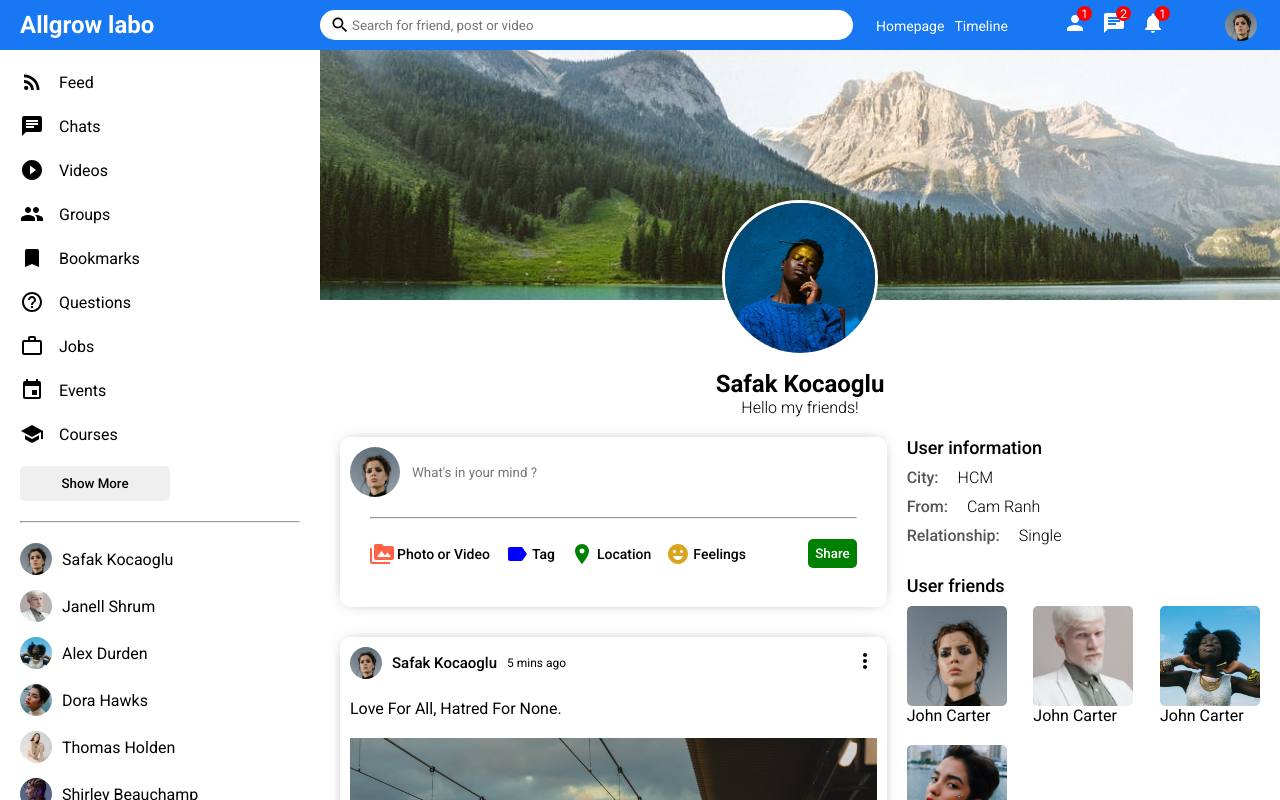
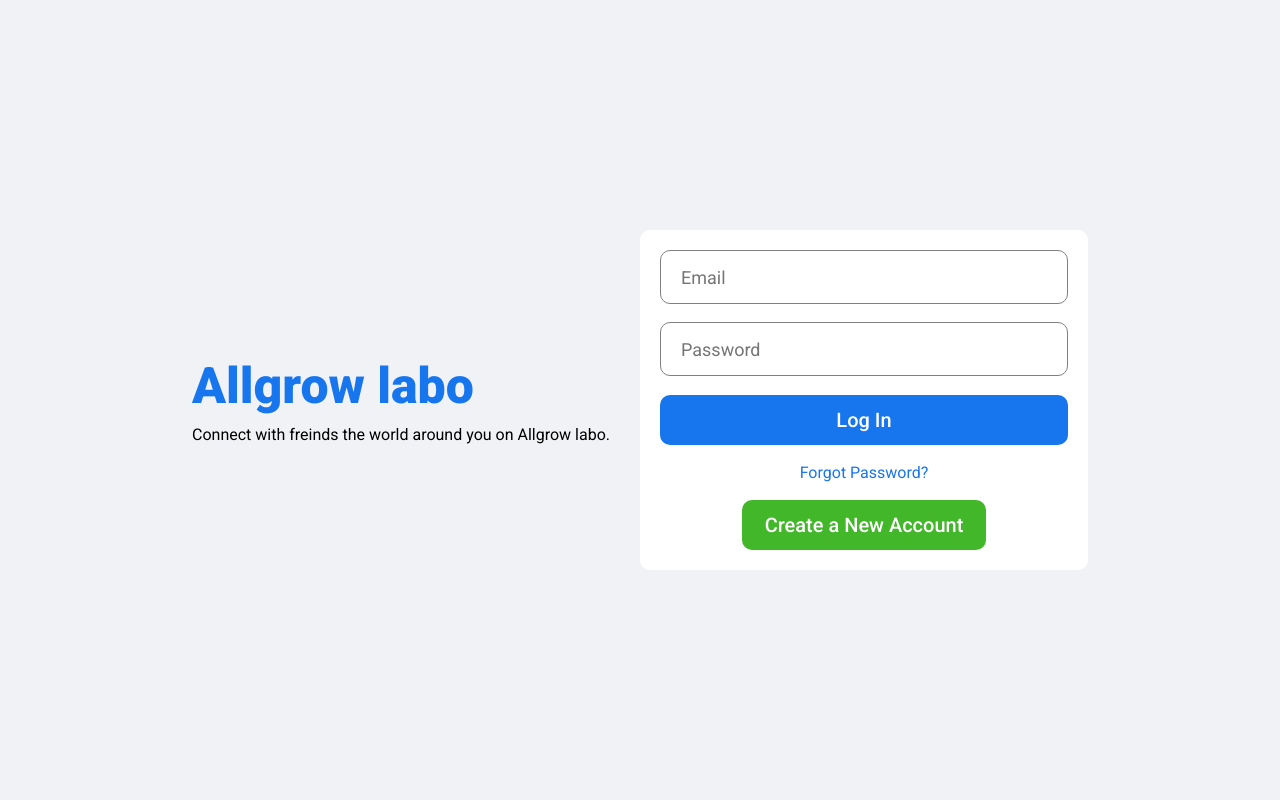
Before and after one commit to AntranCoder1/Social-Media, a React (Create React App) app in the folder client/: page /login in a window 1280 px wide. Shown: the top 800 px of the page. Built offline with nearby package versions, Linux system fonts and the light colour scheme.

Commit message:
add login page layout on client side

```diff
--- a/client/src/App.js
+++ b/client/src/App.js
@@ -1,10 +1,11 @@
 import React from 'react';
 import Home from './pages/home/Home';
+import Login from './pages/login/Login';
 import Profile from './pages/profile/Profile';
 
 function App() {
   return (
-    <Profile />
+    <Login />
   );
 }
 
--- /dev/null
+++ b/client/src/pages/login/Login.css
@@ -0,0 +1,84 @@
+.login {
+    width: 100vw;
+    height: 100vh;
+    background-color: #f0f2f5;
+    display: flex;
+    justify-content: center;
+    align-items: center;
+}
+
+.loginWrapper {
+    width: 70%;
+    height: 70%;
+    display: flex;
+}
+
+.loginLeft,
+.loginRight {
+    flex: 1;
+    display: flex;
+    flex-direction: column;
+    justify-content: center;
+}
+
+.loginLogo {
+    font-size: 50px;
+    font-weight: 800;
+    color: #1775ee;
+    margin-bottom: 10px;
+}
+
+.loginDesc {
+    font-style: 24px;
+}
+
+.loginBox {
+    height: 300px;
+    padding: 20px;
+    background-color: #fff;
+    border-radius: 10px;
+    display: flex;
+    flex-direction: column;
+    justify-content: space-between;
+}
+
+.loginInput {
+    height: 50px;
+    border-radius: 10px;
+    border: 1px solid gray;
+    font-size: 18px;
+    padding-left: 20px;
+}
+
+.loginInput:focus{
+    outline: none;
+}
+
+.loginButton {
+    height: 50px;
+    border-radius: 10px;
+    border: none;
+    background-color: #1775ee;
+    color: #fff;
+    font-size: 20px;
+    font-weight: 500;
+    cursor: pointer;
+}
+
+.loginForgot {
+    text-align: center;
+    color: #1775ee;
+}
+
+.loginRegisterButton {
+    width: 60%;
+    align-self: center;
+    height: 50px;
+    border-radius: 10px;
+    border: none;
+    background-color: #42b72a;
+    color: #fff;
+    font-size: 20px;
+    font-weight: 500;
+    cursor: pointer;
+}
--- /dev/null
+++ b/client/src/pages/login/Login.js
@@ -0,0 +1,36 @@
+import React from 'react';
+import './Login.css';
+
+const Login = () => {
+    return (
+        <div className="login">
+            <div className="loginWrapper">
+                <div className="loginLeft">
+                    <h3 className="loginLogo">Allgrow labo</h3>
+                    <span className="loginDesc">
+                        Connect with freinds the world around you on Allgrow labo.
+                    </span>
+                </div>
+                <div className="loginRight">
+                    <div className="loginBox">
+                        <input
+                            placeholder="Email"
+                            className="loginInput"
+                        />
+                        <input
+                            placeholder="Password"
+                            className="loginInput"
+                        />
+                        <button className="loginButton">Log In</button>
+                        <span className="loginForgot">Forgot Password?</span>
+                        <button className="loginRegisterButton">
+                            Create a New Account
+                        </button>
+                    </div>
+                </div>
+            </div>
+        </div>
+    )
+}
+
+export default Login
```
